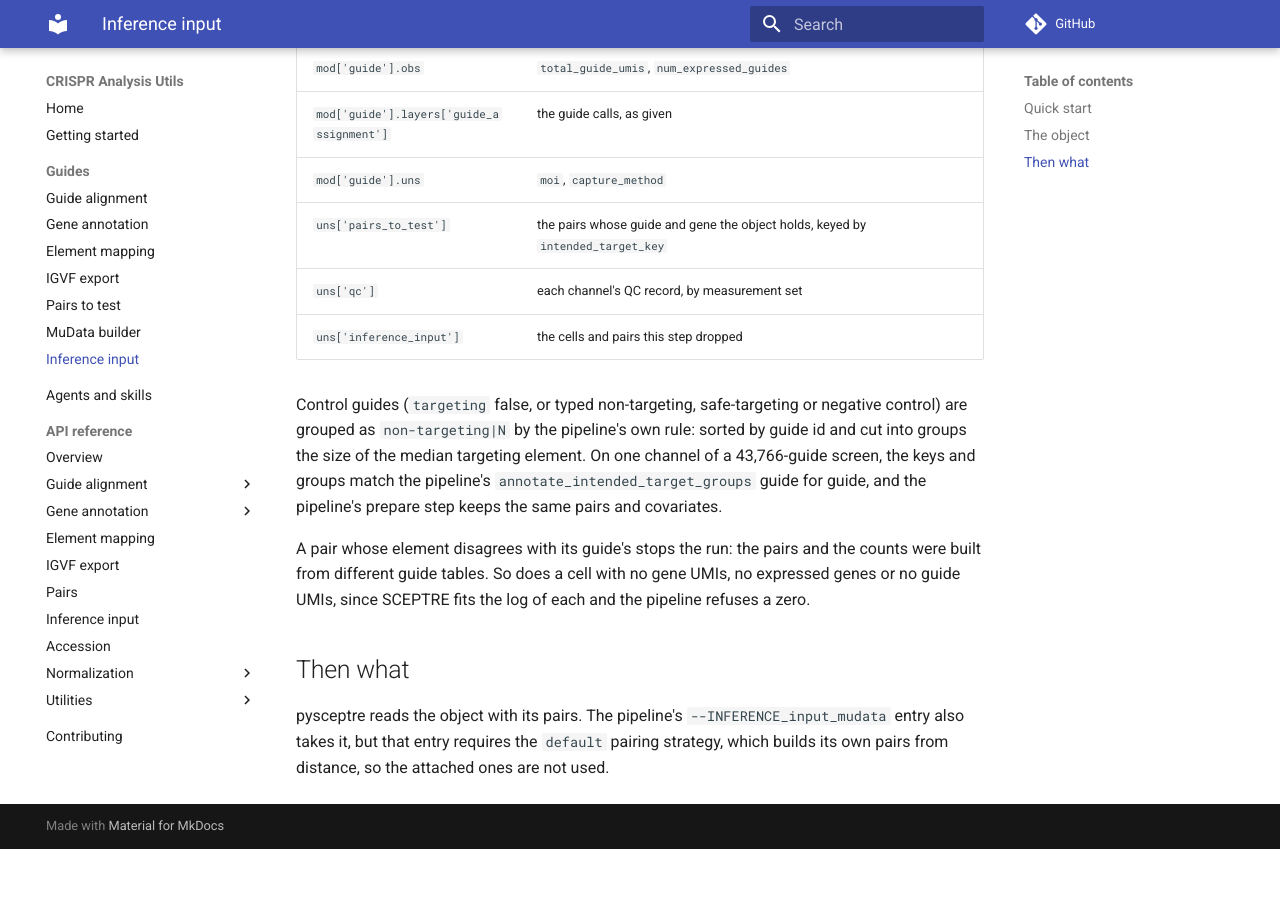
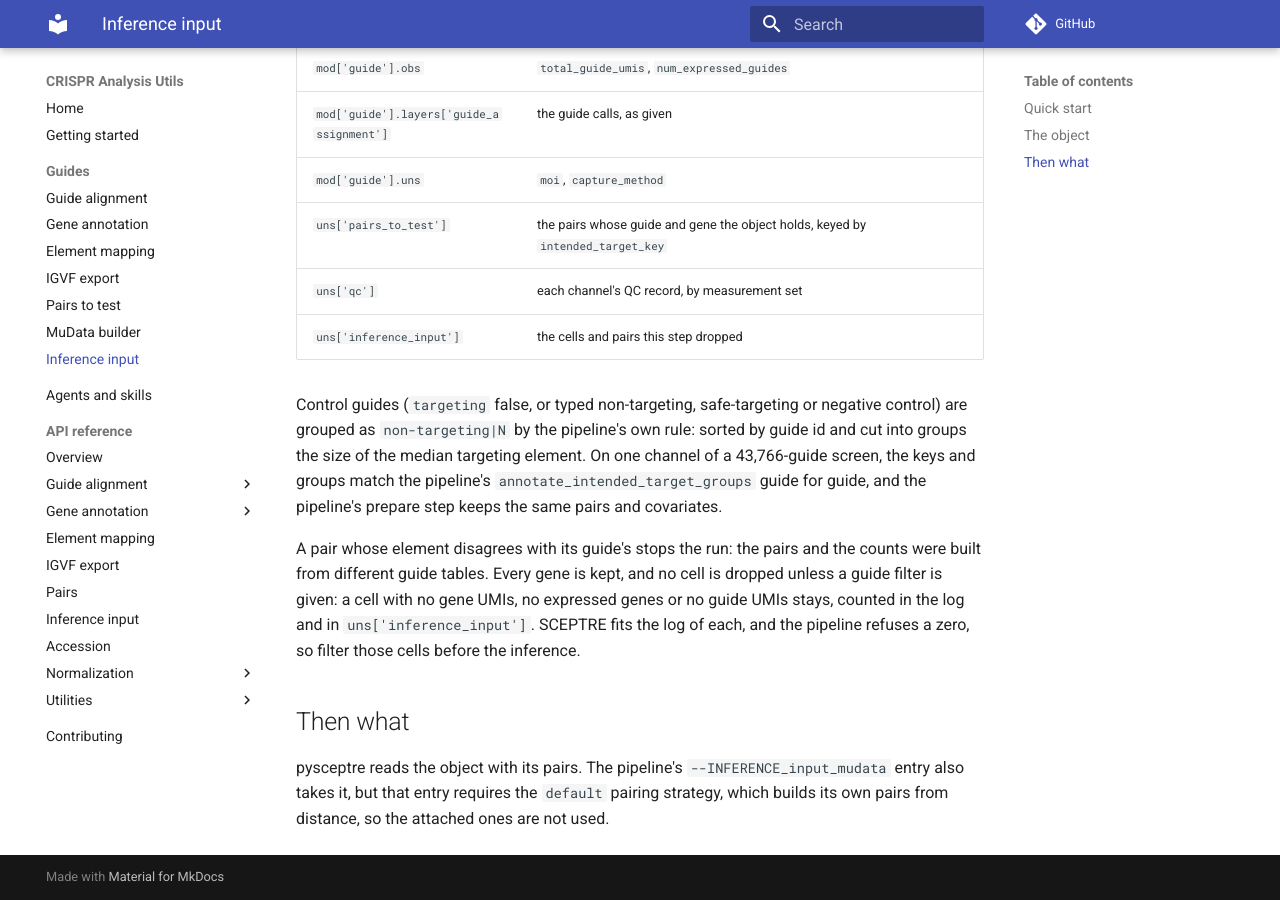
Before and after one commit to EngreitzLab/crispr-analysis-utils, an MkDocs documentation site: the page built from docs/inference-input.md, in a window 1280 px wide and 900 px high, scrolled down 1048 px. Built offline with MkDocs 1.6.1 and Material for MkDocs 9.7.7, drawn with Linux system fonts in a browser that asks for light colours; comment, search, counter and statistics services are not loaded; before the commit the page ends 1897 px from its top, so only the background shows below that.

Commit message:
UPDATE inference-input to keep and count zero-covariate cells, not refuse them
The object is the complete one, and filtering comes after it. A cell with no
gene or guide UMIs stays, counted in the log and in uns['inference_input'],
since SCEPTRE fits the log of each and the pipeline refuses a zero.

Co-Authored-By: Claude Opus 5.5 <noreply@anthropic.com>

```diff
--- a/docs/inference-input.md
+++ b/docs/inference-input.md
@@ -51,9 +51,11 @@ channel of a 43,766-guide screen, the keys and groups match the pipeline's
 step keeps the same pairs and covariates.
 
 A pair whose element disagrees with its guide's stops the run: the pairs and
-the counts were built from different guide tables. So does a cell with no gene
-UMIs, no expressed genes or no guide UMIs, since SCEPTRE fits the log of each
-and the pipeline refuses a zero.
+the counts were built from different guide tables. Every gene is kept, and no
+cell is dropped unless a guide filter is given: a cell with no gene UMIs, no
+expressed genes or no guide UMIs stays, counted in the log and in
+`uns['inference_input']`. SCEPTRE fits the log of each, and the pipeline
+refuses a zero, so filter those cells before the inference.
 
 ## Then what
 
```
Also changed, not shown: src/crispr_analysis_utils/skills/cau-inference-input/SKILL.md (+2 -2 lines), 2 other files.
